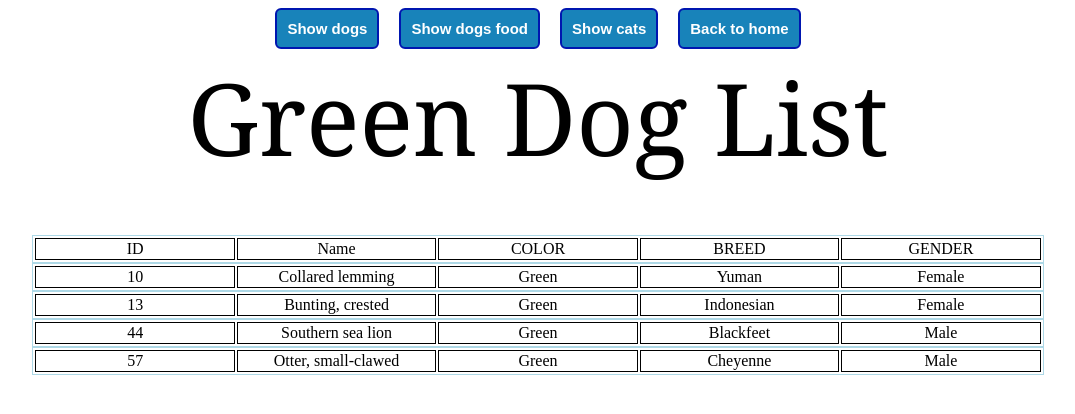
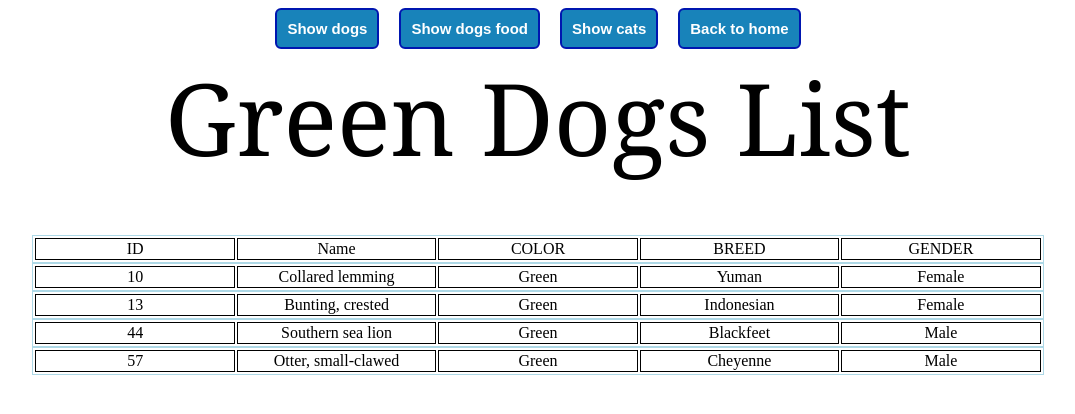
Before and after one commit to christophervenegas2/PA-Solemne1, an Angular app: page /app-green-dog in a window 1280 px wide. Shown: the top 414 px of the page, without its empty margins (102-1177 px from the left). Built offline with nearby package versions, Linux system fonts and the light colour scheme.

Commit message:
se corrige error en titulo

```diff
--- a/src/app/components/green-dog/green-dog.component.html
+++ b/src/app/components/green-dog/green-dog.component.html
@@ -5,7 +5,7 @@
     <button (click)="catPage()">Show cats</button>
     <button (click)="index()">Back to home</button>
   </div>
-  <div class="container__title">Green Dog List</div>
+  <div class="container__title">Green Dogs List</div>
   <div class="container__info">
     <table class="table">
       <tr class="tr">
```
